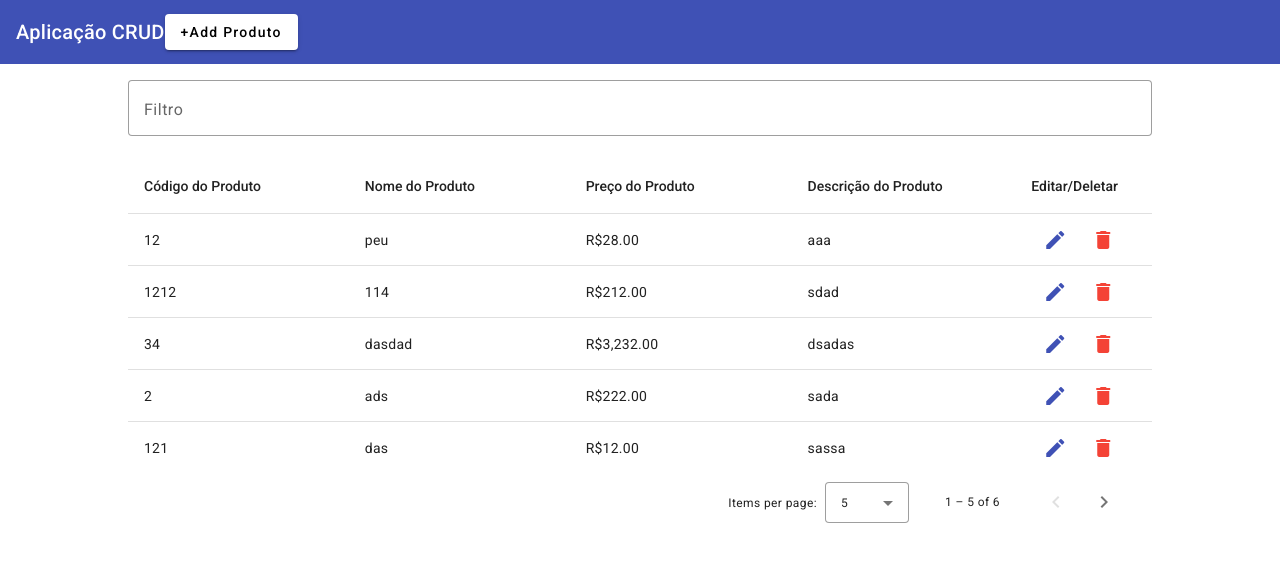
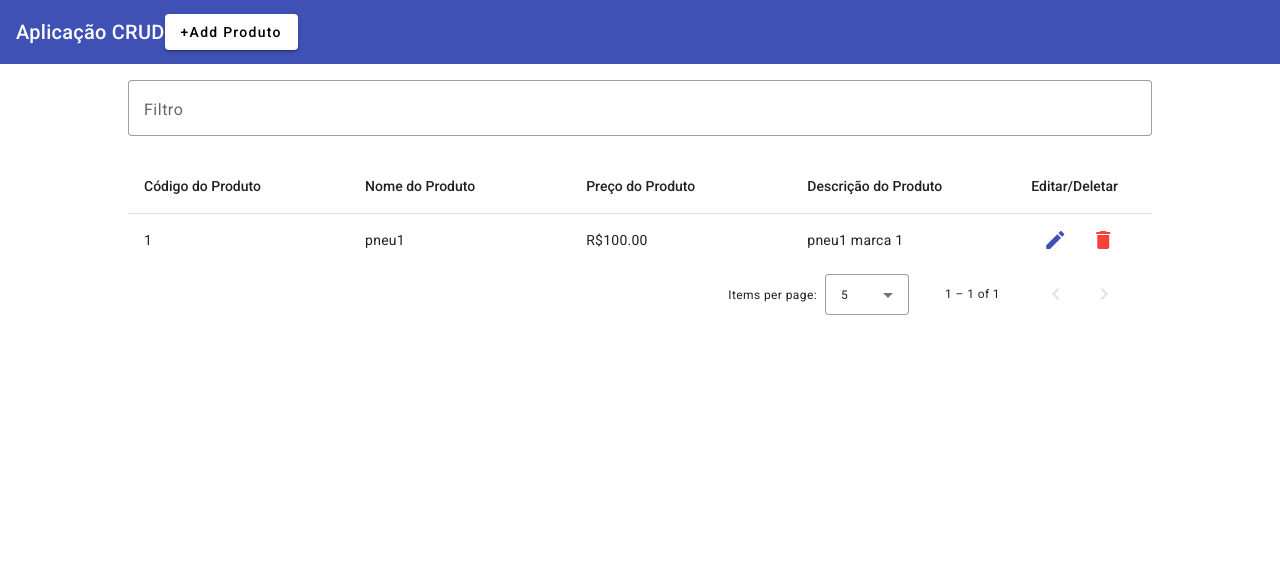
Before and after one commit to EwerthonOl/Site-Crud-App-Angular, an Angular app: page / in a window 1280 px wide. Shown: the top 562 px of the page. Built offline with nearby package versions, Linux system fonts and the light colour scheme; data requests are answered from the project's data file.

Commit message:
docs: novas tags SEO e atualização do README

```diff
--- a/db.json
+++ b/db.json
@@ -1,46 +1,11 @@
 {
   "produtos": [
     {
-      "id": "db57",
-      "nomeProduto": "peu",
-      "codProduto": 12,
-      "precoProduto": 28,
-      "descProduto": "aaa\n"
-    },
-    {
-      "id": "bb7f",
-      "nomeProduto": "114",
-      "codProduto": 1212,
-      "precoProduto": 212,
-      "descProduto": "sdad"
-    },
-    {
-      "id": "afe2",
-      "nomeProduto": "dasdad",
-      "codProduto": 34,
-      "precoProduto": 3232,
-      "descProduto": "dsadas"
-    },
-    {
-      "id": "6aed",
-      "nomeProduto": "ads",
-      "codProduto": 2,
-      "precoProduto": 222,
-      "descProduto": "sada"
-    },
-    {
-      "id": "8596",
-      "nomeProduto": "das",
-      "codProduto": 121,
-      "precoProduto": 12,
-      "descProduto": "sassa"
-    },
-    {
-      "id": "7055",
-      "nomeProduto": "dasd",
-      "codProduto": 22,
-      "precoProduto": 222,
-      "descProduto": "dsada"
+      "id": "b39e",
+      "nomeProduto": "pneu1",
+      "codProduto": 1,
+      "precoProduto": 100,
+      "descProduto": "pneu1 marca 1"
     }
   ]
 }
--- a/src/index.html
+++ b/src/index.html
@@ -2,9 +2,11 @@
 <html lang="pt-BR">
 <head>
   <meta charset="utf-8">
-  <title>CrudApp</title>
+  <title>CrudApp Angular com Json-Server</title>
   <base href="/">
   <meta name="viewport" content="width=device-width, initial-scale=1">
+  <meta name="description" content="Um site de CRUD para produtos, feito com Angular e JsonServer.">
+  <meta name="keywords" content="Angular, CRUD, Json-Server">
   <link rel="icon" type="image/x-icon" href="favicon.ico">
   <link href="https://fonts.googleapis.com/css2?family=Roboto:wght@300;400;500&display=swap" rel="stylesheet">
   <link href="https://fonts.googleapis.com/icon?family=Material+Icons" rel="stylesheet">
```
Also changed, not shown: 1 other file (tests, documents, lock files or other folders).
